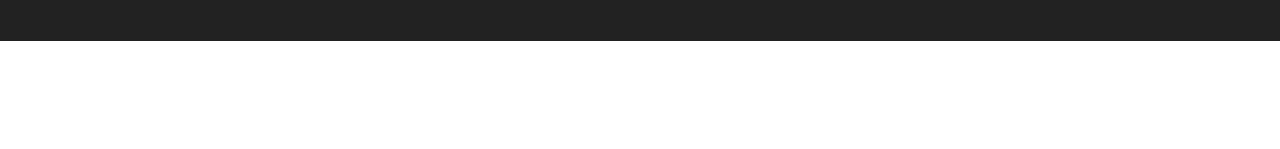
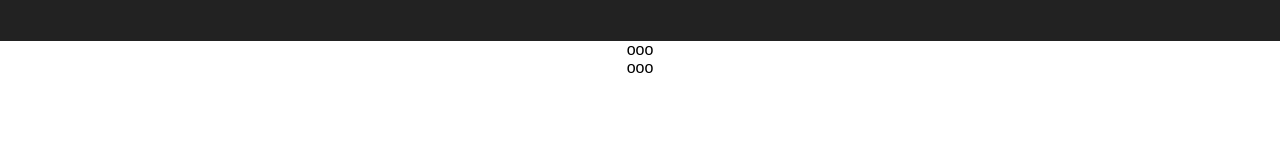
Before and after one commit to mrsekut/react-typescript-practice-project, a React (Create React App) app: page / in a window 1280 px wide. Shown: the part 149-298 px from the top of the page. Built offline with nearby package versions, Linux system fonts and the light colour scheme; the HTML template or start-up script is replaced by a standard one.

Commit message:
[Add]bind operatorなどのテスト

```diff
--- a/src/App.tsx
+++ b/src/App.tsx
@@ -1,6 +1,7 @@
 import * as React from 'react';
 import './App.css';
 import logo from './logo.svg';
+import RxjsComponent from './components/others/rxjs';
 
 class App extends React.Component<{}, {}> {
   constructor(props) {
@@ -14,7 +15,7 @@ class App extends React.Component<{}, {}> {
           <h1 className="App-title">React and TypeScript Test Practice</h1>
         </header>
 
-        {/* tslint:disable-next-line */}
+        <RxjsComponent />
       </div>
     );
   }
--- a/src/components/others/rxjs.tsx
+++ b/src/components/others/rxjs.tsx
@@ -1,15 +1,17 @@
 import * as React from 'react';
-import { Observable, Subject, ReplaySubject, from, of, range } from 'rxjs';
 
-interface IProps {
-  children: any;
-  onClick?: () => void;
-}
-
-const RxjsComponent: React.SFC<IProps> = ({
-  onClick,
-  children,
-  ...props
-}: IProps) => <button onClick={onClick}>{children}</button>;
+const RxjsComponent: React.SFC<{}> = () => {
+  // tslint:disable-next-line:one-variable-per-declaration
+  // const log = ::console.log;
+  // console.log(log);
+  // const oo = 5 |> double |> double |> increment |> double;
+  // console.log(oo);
+  return (
+    <>
+      ooo
+      <div>ooo</div>
+    </>
+  );
+};
 
 export default RxjsComponent;
--- a/tsconfig.json
+++ b/tsconfig.json
@@ -3,7 +3,7 @@
     "baseUrl": ".",
     "outDir": "build/dist",
     "module": "esnext",
-    "target": "es5",
+    "target": "es2018",
     "lib": ["es6", "dom"],
     "sourceMap": true,
     "allowJs": true,
```
Also changed, not shown: package.json (+21 -21 lines), 2 other files (tests, documents, lock files or other folders).
